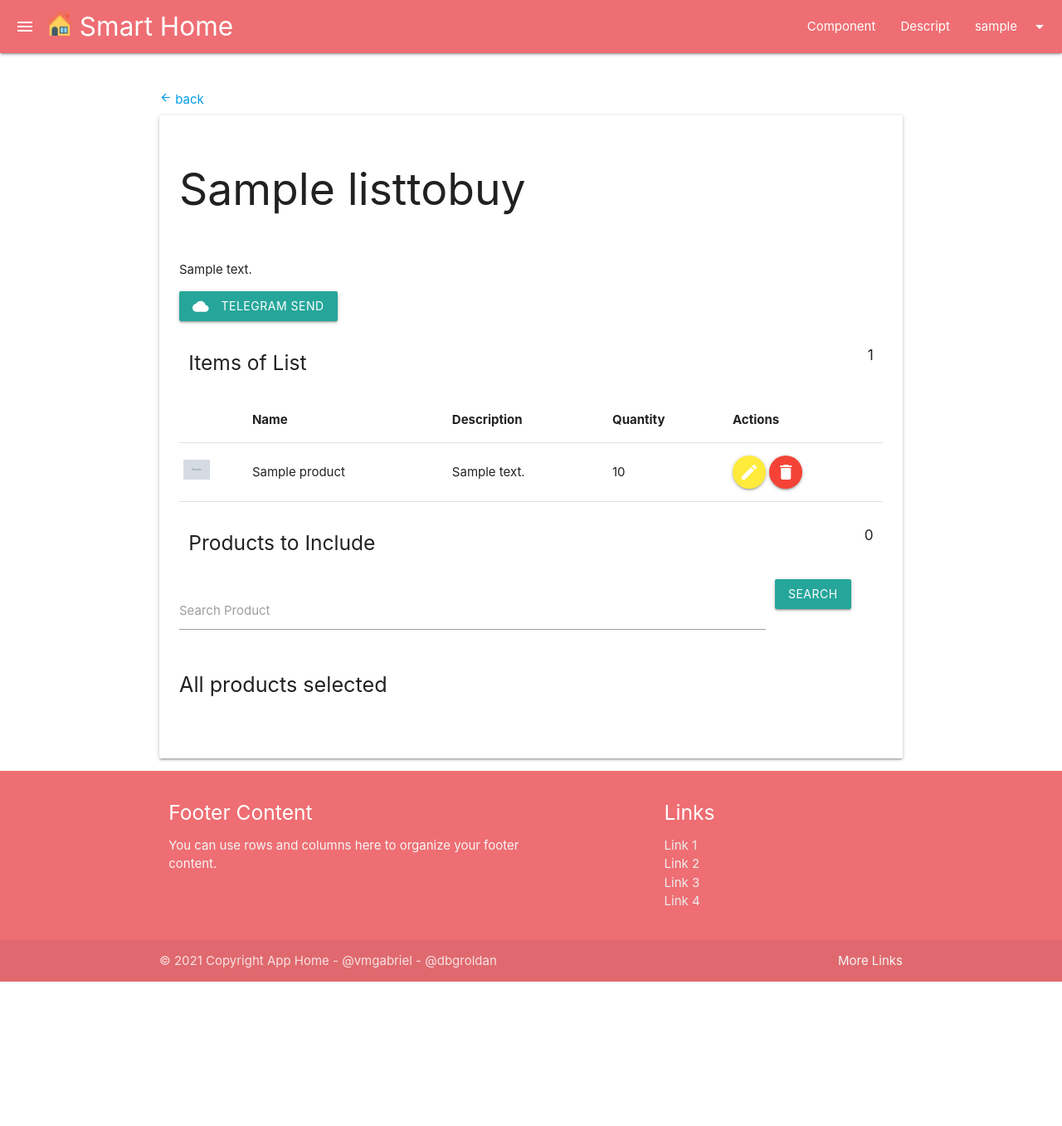
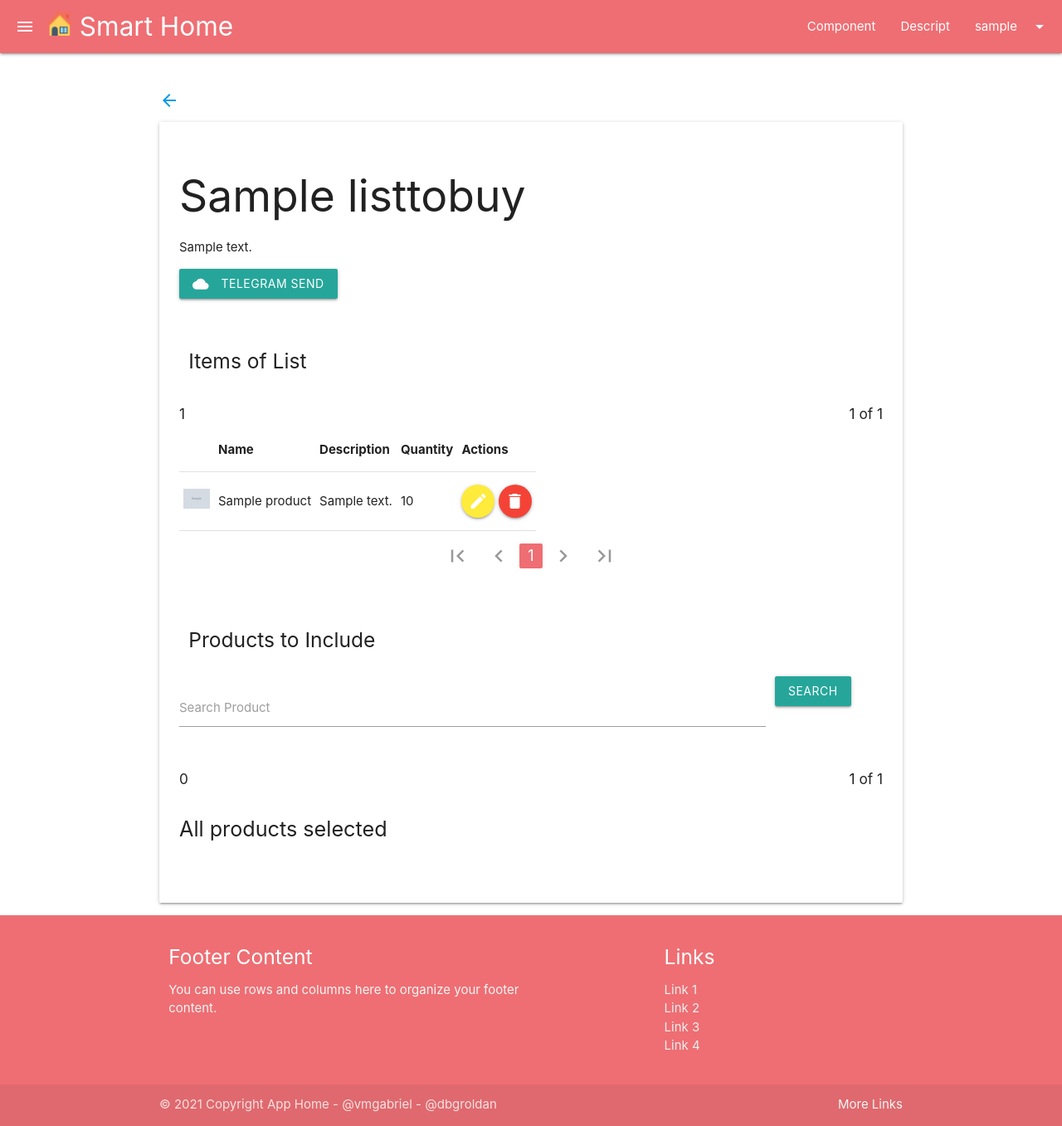
Before and after one commit to vmgabriel/todo-django, a Django app: page /buys/1 in a window 1280 px wide. Shown: the whole page at 83% size. Before the commit the page ends 1183 px from the top, so only its background shows below. Run offline with Django 3.2, Linux system fonts and the light colour scheme; a user stored in the database is signed in; tables that the repository leaves empty hold one stand-in row (values such as "Sample post"); grey boxes marked "Sample" are stand-in pictures.

Commit message:
feat: to buy list

```diff
--- a/to_buy/templates/to_buy/detail.html
+++ b/to_buy/templates/to_buy/detail.html
@@ -1,33 +1,36 @@
 {% extends 'content.html' %}
 {% load static %}
+{% load my_tags %}
 
 {% block container %}
     <div class="container" style="margin-top: 3em;">
-    <a href="{% url 'to_buy:home_buys'  %}">
-      <i class="tiny material-icons">arrow_back</i> back
+        <a href="{% url 'to_buy:home_buys' %}">
+            <i class="material-icons">arrow_back</i>
         </a>
 
         <div class="card-panel">
-      <div class="row" style="display: inline-flex;">
+            <div class="row">
                 <h2>{{ object.name }}</h2>
-      </div>
-      <div class="row">
                 <p>{{ object.description }}</p>
-        <a class="waves-effect waves-light btn right-align" href="{% url 'to_buy:buys_send_telegram' pk=object.pk %}"><i class="material-icons left">cloud</i>Telegram Send</a>
+                <a class="waves-effect waves-light btn" href="{% url 'to_buy:buys_send_telegram' pk=object.pk %}">
+                    <i class="material-icons left">cloud</i>Telegram Send
+                </a>
             </div>
 
-      <div class="row">
+            <div class="row" style="margin-top: 3em;">
                 <div class="col s6">
                     <h5>Items of List</h5>
                 </div>
-        <div class="col s6 right-align">
+            </div>
+
+            <div class="" style="display: flex; justify-content: space-between;">
                 <h6>{{ count_items }}</h6>
-        </div>
+                <h6>{{ items.number }} of {{ items.paginator.num_pages }}</h6>
             </div>
 
             <div class="row">
                 {% if items %}
-          <table class="table">
+                    <table class="table" style="margin-bottom: 1em;display: block;overflow-x: auto;white-space: nowrap;">
                         <thead>
                         <tr>
                             <th></th>
@@ -62,30 +65,33 @@
                         {% endfor %}
                         </tbody>
                     </table>
-          <div class="pagination">
-            <span class="step-links">
+                    <ul class="pagination" style="font-size: 11px;display: flex;justify-content: center;">
                         {% if items.has_previous %}
-              <a href="?page_items=1">&laquo; first</a>
-              <a href="?page_items={{ page_items.previous_page_number }}">previous</a>
+                            <li class="waves-effect"><a href="?{% param_replace page_items=1 %}"><i class="material-icons">first_page</i></a></li>
+                            <li class="waves-effect"><a href="?{% param_replace page_items=items.previous_page_number %}"><i class="material-icons">chevron_left</i></a></li>
+                            <li class="waves-effect"><a href="?{% param_replace page_items=items.previous_page_number %}">{{ items.previous_page_number }}</a></li>
+                        {% else %}
+                            <li class="disabled"><a href="?{% param_replace page_items=1 %}"><i class="material-icons">first_page</i></a></li>
+                            <li class="disabled"><a href=""><i class="material-icons">chevron_left</i></a></li>
                         {% endif %}
-
-              {% if items.has_next %}
-              <a href="?page_items={{ items.next_page_number }}">next</a>
-              <a href="?page_items={{ items.paginator.num_pages }}">last &raquo;</a>
+                        <li class="active"><a href="">{{ items.number }}</a></li>
+                        {% if page_obj.has_next %}
+                            <li class="waves-effect"><a href="?{% param_replace page_items=items.next_page_number %}">{{ items.next_page_number }}</a></li>
+                            <li class="waves-effect"><a href="?{% param_replace page_items=items.next_page_number %}"><i class="material-icons">chevron_right</i></a></li>
+                            <li class="waves-effect"><a href="?{% param_replace page_items=items.paginator.num_pages %}"><i class="material-icons">last_page</i></a></li>
+                        {% else %}
+                            <li class="disabled"><a href=""><i class="material-icons">chevron_right</i></a></li>
+                            <li class="disabled"><a href=""><i class="material-icons">last_page</i></a></li>
                         {% endif %}
-            </span>
-          </div>
+                    </ul>
                 {% else %}
                     <p class="flow-text">Not Items yet.</p>
                 {% endif %}
             </div>
 
-      <div class="row">
+            <div class="row" style="margin-top: 3em;">
                 <div class="col s6">
                     <h5>Products to Include</h5>
-        </div>
-        <div class="col s6 right-align">
-          <h6>{{ count_products }}</h6>
                 </div>
             </div>
 
@@ -101,9 +107,14 @@
                 </div>
             </div>
 
+            <div class="" style="display: flex; justify-content: space-between;">
+                <h6>{{ count_products }}</h6>
+                <h6>{{ products.number }} of {{ products.paginator.num_pages }}</h6>
+            </div>
+
             <div class="row">
                 {% if products %}
-        <table class="table">
+                    <table class="table" style="margin-bottom: 1em;display: block;overflow-x: auto;white-space: nowrap;">
                         <thead>
                         <tr>
                             <th></th>
@@ -139,19 +150,25 @@
                         {% endfor %}
                         </tbody>
                     </table>
-        <div class="pagination">
-          <span class="step-links">
+                    <ul class="pagination" style="font-size: 11px;display: flex;justify-content: center;">
                         {% if products.has_previous %}
-            <a href="?page_products=1">&laquo; first</a>
-            <a href="?page_products={{ page_products.previous_page_number }}">previous</a>
+                            <li class="waves-effect"><a href="?{% param_replace page_products=1 %}"><i class="material-icons">first_page</i></a></li>
+                            <li class="waves-effect"><a href="?{% param_replace page_products=products.previous_page_number %}"><i class="material-icons">chevron_left</i></a></li>
+                            <li class="waves-effect"><a href="?{% param_replace page_products=products.previous_page_number %}">{{ products.previous_page_number }}</a></li>
+                        {% else %}
+                            <li class="disabled"><a href="?{% param_replace page_products=1 %}"><i class="material-icons">first_page</i></a></li>
+                            <li class="disabled"><a href=""><i class="material-icons">chevron_left</i></a></li>
                         {% endif %}
-
+                        <li class="active"><a href="">{{ products.number }}</a></li>
                         {% if products.has_next %}
-            <a href="?page_products={{ products.next_page_number }}">next</a>
-            <a href="?page_products={{ products.paginator.num_pages }}">last &raquo;</a>
+                            <li class="waves-effect"><a href="?{% param_replace page_products=products.next_page_number %}">{{ products.next_page_number }}</a></li>
+                            <li class="waves-effect"><a href="?{% param_replace page_products=products.next_page_number %}"><i class="material-icons">chevron_right</i></a></li>
+                            <li class="waves-effect"><a href="?{% param_replace page_products=products.paginator.num_pages %}"><i class="material-icons">last_page</i></a></li>
+                        {% else %}
+                            <li class="disabled"><a href=""><i class="material-icons">chevron_right</i></a></li>
+                            <li class="disabled"><a href=""><i class="material-icons">last_page</i></a></li>
                         {% endif %}
-          </span>
-        </div>
+                    </ul>
                 {% else %}
                     <p class="flow-text">All products selected</p>
                 {% endif %}
```
Lines whose indentation alone changed are shown as unchanged.
